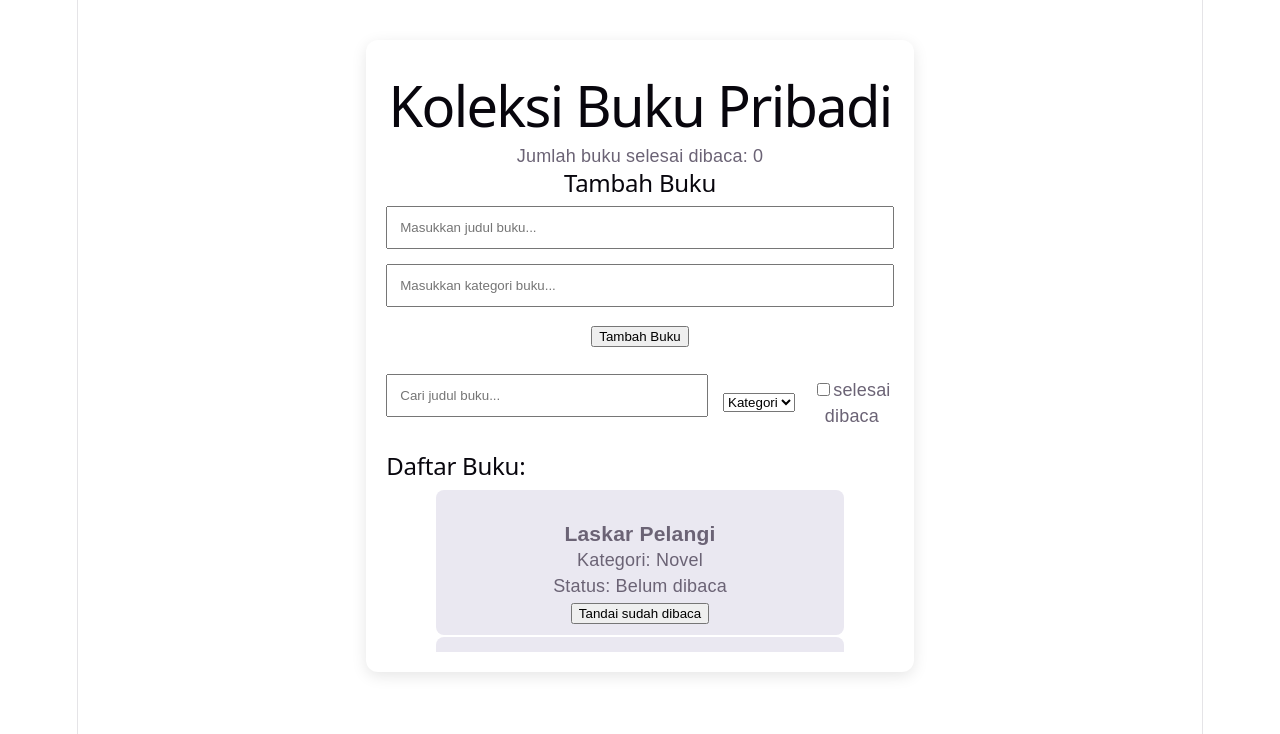
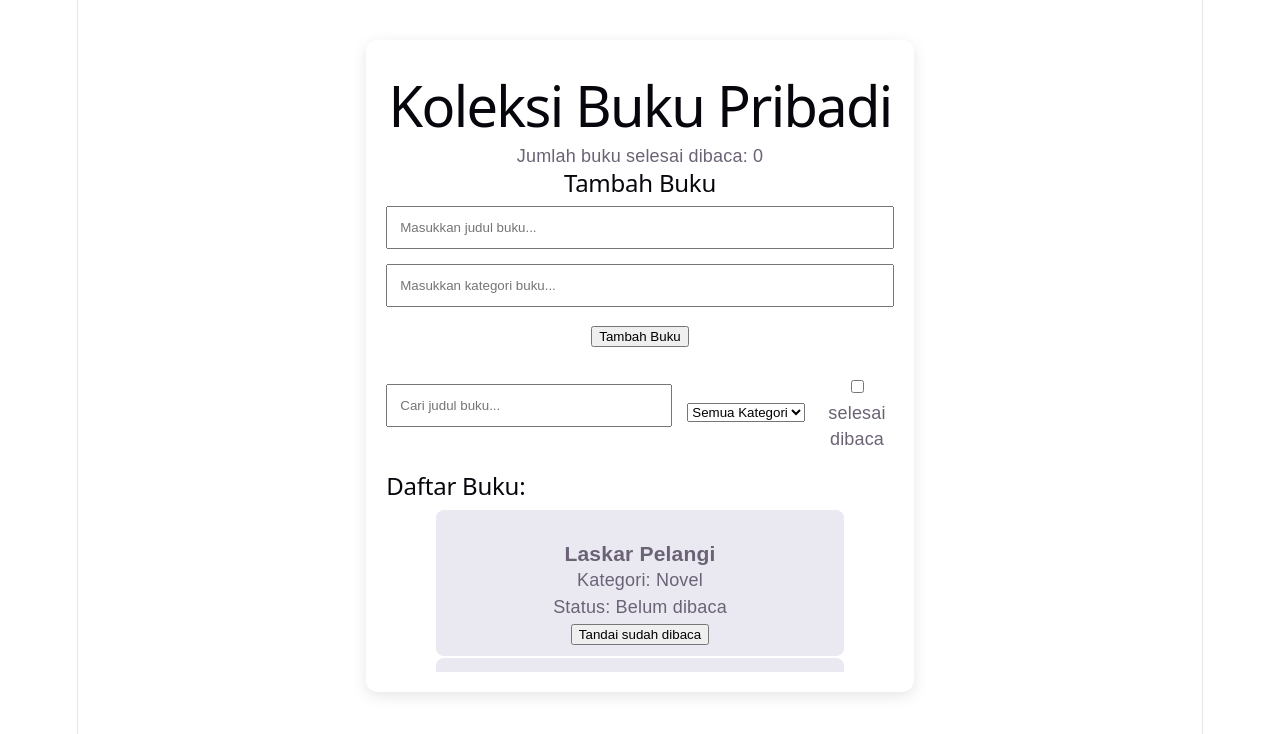
Before and after one commit to rizal-mariansyah/Matkul-web2026-3C, a Vue app in the folder koleksi-buku/: page / in a window 1280 px wide. Shown: the top 734 px of the page. Built offline with nearby package versions, Linux system fonts and the light colour scheme.

Commit message:
update kategori

```diff
--- a/koleksi-buku/src/components/bukuCatattan.vue
+++ b/koleksi-buku/src/components/bukuCatattan.vue
@@ -37,6 +37,12 @@ const daftarBuku = ref([
     dibaca: false,
   },
 ]);
+
+const daftarKategori = computed(() => {
+  return [...new Set(
+    daftarBuku.value.map((buku) => buku.kategori)
+  )];
+});
 
 // filter pencarian,kategori dan status
 
@@ -145,10 +151,15 @@ const tambahBuku = () => {
           v-model="searchQuery"
         />
         <select v-model="selectedKategori">
-          <option value="">Kategori</option>
-          <option value="komik">komik</option>
-          <option value="Novel">Novel</option>
-          <option value="Biografi">Biografi</option>
+          <option value="">Semua Kategori</option>
+
+          <option
+            v-for="kategori in daftarKategori"
+            :key="kategori"
+            :value="kategori"
+          >
+            {{ kategori }}
+          </option>
         </select>
 
       <div>
```
